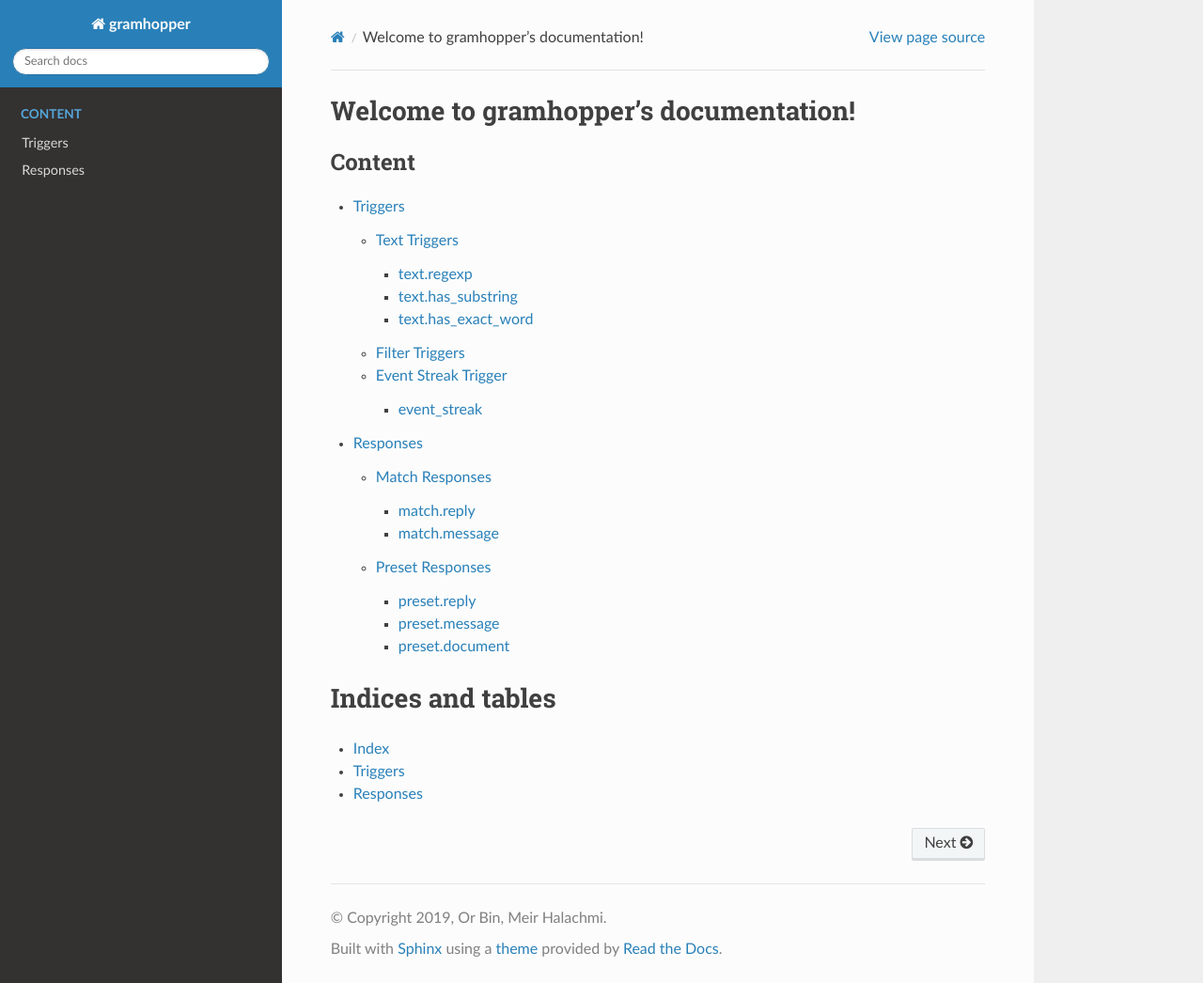
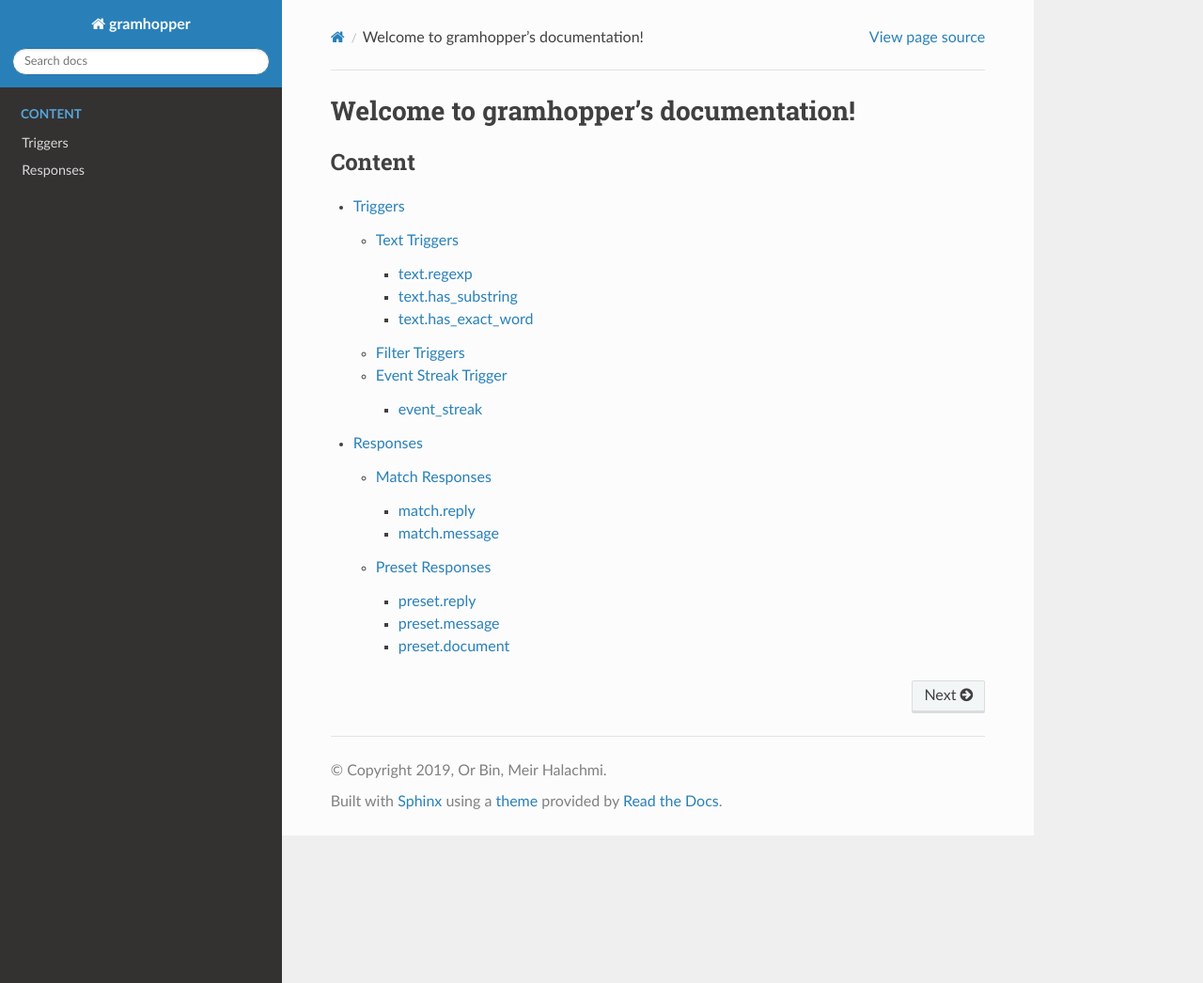
Before and after one commit to OrBin/gramhopper, a Sphinx documentation site: the page built from docs/source/index.rst, in a window 1280 px wide and 1046 px high. Shown: the whole window at 94% size. Built offline with Sphinx 7.4.7 and the Read the Docs theme 2.0.0, drawn with Linux system fonts in a browser that asks for light colours.

Commit message:
#26 Added a comment about documentation of filter triggers

```diff
--- a/docs/source/index.rst
+++ b/docs/source/index.rst
@@ -11,11 +11,3 @@
 
    triggers/index
    responses/index
-
-
-Indices and tables
-==================
-
-* :ref:`genindex`
-* `Triggers <./triggers>`_
-* `Responses <./responses>`_
--- a/docs/source/triggers/filter-triggers.rst
+++ b/docs/source/triggers/filter-triggers.rst
@@ -1,4 +1,4 @@
 Filter Triggers
 ===============
 
-.. TODO
+Filter triggers will be documented soon, after a small refactor with them.
```
Also changed, not shown: 1 other file.
